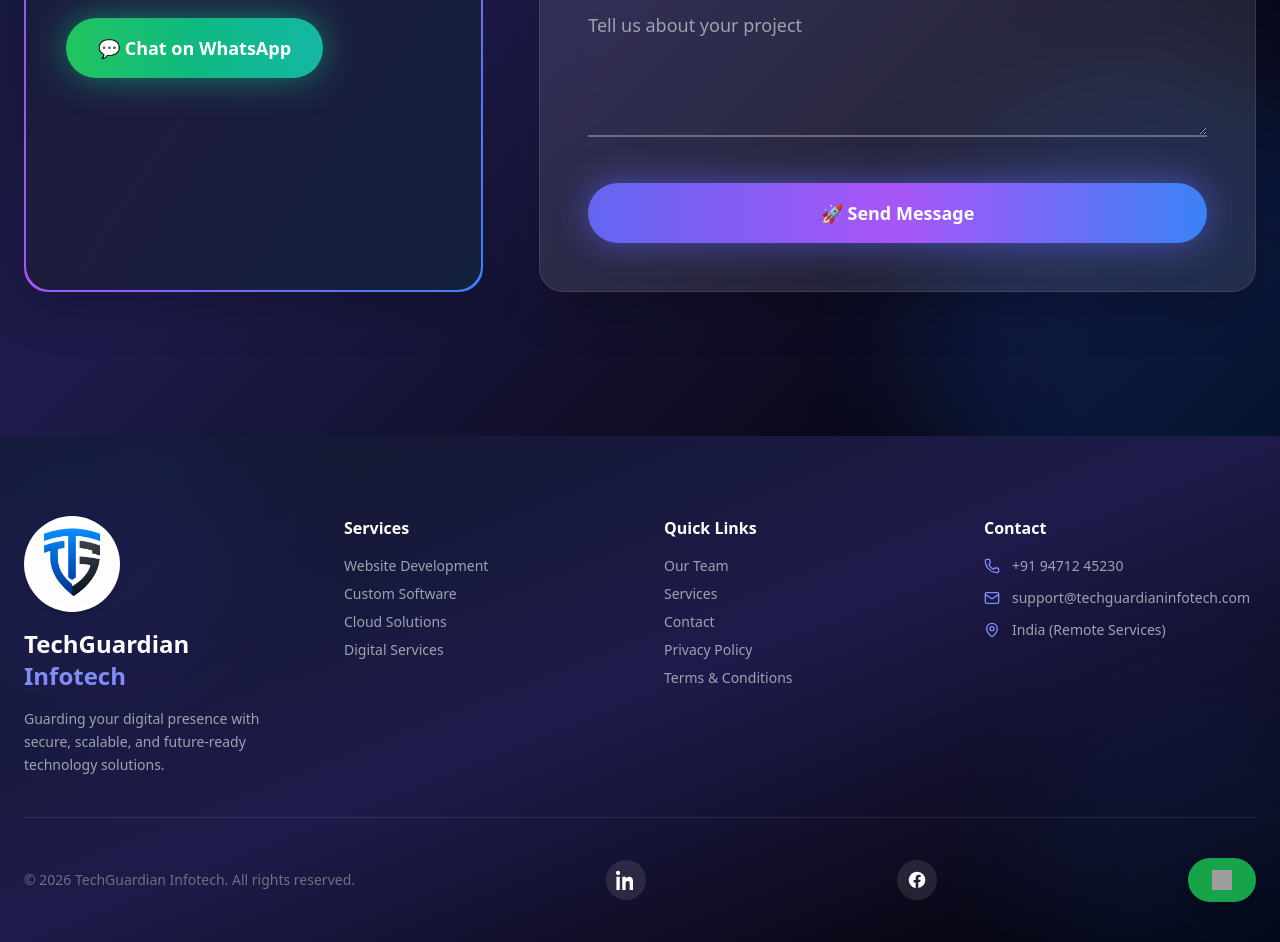
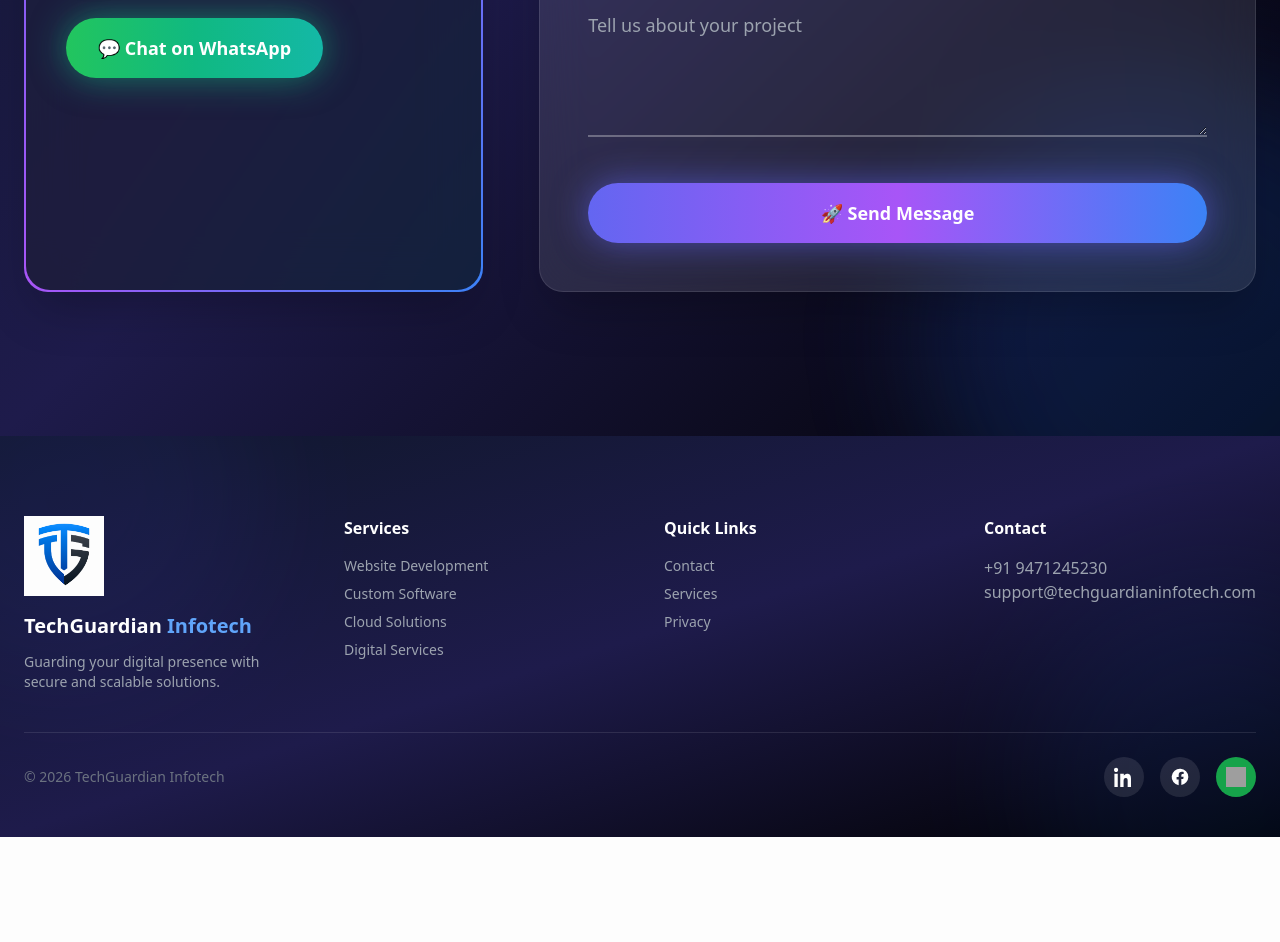
Before and after one commit to techguardianinfotech-design/techguardian-website, a Flask app: page / in a window 1280 px wide. Shown: the part 4812-5754 px from the top of the page. After the commit the page ends 5649 px from the top, so only its background shows below. Run offline with Flask 3, Linux system fonts and the light colour scheme; some libraries are stand-ins or nearby versions; grey boxes are pictures that could not be loaded.

Commit message:
landing page update

```diff
--- a/templates/index.html
+++ b/templates/index.html
@@ -53,38 +53,21 @@
 <body class="bg-gray-50 text-gray-800">
 
   <!-- NAVBAR -->
-<header class="fixed w-full z-50 bg-gradient-to-r from-blue-700 via-indigo-600 to-purple-600 shadow-lg">
+<header class="fixed w-full z-50 backdrop-blur-xl bg-black/40 border-b border-white/10">
   <div class="max-w-7xl mx-auto px-6 py-3 flex justify-between items-center">
 
-    <!-- LEFT: Logo + Company Name -->
-    <div class="flex items-center gap-4">
-
-      <!-- Bigger Logo -->
-      <img
-        src="../static/images/logo.png"
-        alt="TechGuardian Infotech Logo"
-        class="w-14 h-14 rounded-full bg-white p-1 shadow-md"
-      />
-
-      <!-- Company Name (Stacked) -->
-      <div class="leading-tight">
-        <h1 class="text-2xl md:text-3xl font-extrabold text-white tracking-wide">
-          TechGuardian
+    <!-- Logo -->
+    <div class="flex items-center gap-3">
+      <img src="./logo.png" class="w-12 h-12 object-contain" />
+      <h1 class="text-xl font-bold text-white">
+        TechGuardian <span class="text-blue-400">Infotech</span>
       </h1>
-        <span class="text-yellow-300 text-lg md:text-xl font-semibold tracking-wide">
-          Infotech
-        </span>
     </div>
 
-    </div>
-
-    <!-- RIGHT: Book Now -->
-    <a
-      href="tel:+919571245230"
-      class="flex items-center gap-2 bg-yellow-400 text-gray-900 px-5 py-2 rounded-full font-semibold hover:bg-yellow-300 transition duration-300 shadow-md"
-    >
-      📞 Book Now
-      <span class="hidden sm:inline font-bold">+91 9471245230</span>
+    <!-- CTA -->
+    <a href="tel:+919471245230"
+       class="bg-blue-600 text-white px-5 py-2 rounded-full hover:bg-blue-700 shadow-lg">
+      📞 Contact
     </a>
 
   </div>
@@ -951,105 +934,69 @@
 <!-- ================= FOOTER ================= -->
 <footer class="relative bg-gradient-to-br from-slate-900 via-indigo-950 to-black text-gray-400 overflow-hidden">
 
-  <!-- Subtle glow -->
+  <!-- Glow -->
   <div class="absolute -top-32 -left-32 w-96 h-96 bg-indigo-600 rounded-full blur-3xl opacity-10"></div>
   <div class="absolute -bottom-32 -right-32 w-96 h-96 bg-blue-600 rounded-full blur-3xl opacity-10"></div>
 
   <div class="relative max-w-7xl mx-auto px-6 pt-20 pb-10">
 
-    <!-- Top Grid -->
+    <!-- Grid -->
     <div class="grid grid-cols-1 md:grid-cols-2 lg:grid-cols-4 gap-12">
 
       <!-- Brand -->
-<div class="flex flex-col items-start">
-
-  <!-- Company Logo -->
-  <img
-    src="/static/images/logo.png"
-    alt="TechGuardian Infotech Logo"
-    class="w-25 h-24 mb-4 rounded-full bg-white p-1 shadow-md"
-  />
-
-  <!-- Company Name -->
-  <h3 class="text-2xl font-extrabold text-white mb-4">
-    TechGuardian <span class="text-indigo-400">Infotech</span>
+      <div>
+        <img src="./logo.png" class="w-20 mb-4" />
+        <h3 class="text-xl font-bold text-white mb-3">
+          TechGuardian <span class="text-blue-400">Infotech</span>
         </h3>
-
-  <!-- Tagline -->
-  <p class="text-gray-400 leading-relaxed text-sm max-w-xs">
-    Guarding your digital presence with secure, scalable,
-    and future-ready technology solutions.
+        <p class="text-gray-400 text-sm">
+          Guarding your digital presence with secure and scalable solutions.
         </p>
-
       </div>
-
 
       <!-- Services -->
       <div>
         <h4 class="text-white font-semibold mb-4">Services</h4>
         <ul class="space-y-2 text-sm">
-              <li>
-      <a href="/website-development" class="hover:text-white transition">
-        Website Development
-      </a>
-    </li>
-          <li><a href="/custom-software" class="hover:text-white transition">Custom Software</a></li>
-          <li><a href="/cloud-solutions" class="hover:text-white transition">Cloud Solutions</a></li>
-          <li><a href="/digital-security" class="hover:text-white transition">Digital Services</a></li>
+          <li>Website Development</li>
+          <li>Custom Software</li>
+          <li>Cloud Solutions</li>
+          <li>Digital Services</li>
         </ul>
       </div>
 
-      <!-- Quick Links -->
+      <!-- Links -->
       <div>
         <h4 class="text-white font-semibold mb-4">Quick Links</h4>
         <ul class="space-y-2 text-sm">
-    <li><a href="/our-team" class="hover:text-white transition">Our Team</a></li>
-    <li><a href="/services" class="hover:text-white transition">Services</a></li>
-    <li><a href="#contact" class="hover:text-white transition">Contact</a></li>
-    <li><a href="/privacy" class="hover:text-white transition">Privacy Policy</a></li>
-    <li>
-      <a href="/terms" class="hover:text-white transition">
-        Terms & Conditions
-      </a>
-    </li>
-
+          <li><a href="#contact" class="hover:text-white">Contact</a></li>
+          <li><a href="/services" class="hover:text-white">Services</a></li>
+          <li><a href="/privacy" class="hover:text-white">Privacy</a></li>
         </ul>
       </div>
 
       <!-- Contact -->
       <div>
         <h4 class="text-white font-semibold mb-4">Contact</h4>
-        <ul class="space-y-3 text-sm">
-          <li class="flex items-center gap-3">
-            <i data-lucide="phone" class="w-4 h-4 text-indigo-400"></i>
-            +91 94712 45230
-          </li>
-          <li class="flex items-center gap-3">
-            <i data-lucide="mail" class="w-4 h-4 text-indigo-400"></i>
-            support@techguardianinfotech.com
-          </li>
-          <li class="flex items-center gap-3">
-            <i data-lucide="map-pin" class="w-4 h-4 text-indigo-400"></i>
-            India (Remote Services)
-          </li>
-        </ul>
+        <p>+91 9471245230</p>
+        <p>support@techguardianinfotech.com</p>
       </div>
 
     </div>
 
-    <!-- Divider -->
-    <div class="border-t border-white/10 my-10"></div>
-
-    <!-- Bottom Bar -->
-    <div class="flex flex-col md:flex-row justify-between items-center gap-6">
+    <!-- Bottom -->
+    <div class="border-t border-white/10 mt-10 pt-6 flex flex-col md:flex-row justify-between items-center gap-6">
 
       <p class="text-sm text-gray-500">
-        © 2026 TechGuardian Infotech. All rights reserved.
+        © 2026 TechGuardian Infotech
       </p>
 
-      <!-- Social Icons -->
+      <!-- SOCIAL ICONS (FIXED) -->
+      <div class="flex gap-4">
+
+        <!-- LinkedIn -->
         <a href="https://www.linkedin.com/company/techguardian-infotech/about/?viewAsMember=true"
-   class="w-10 h-10 rounded-full bg-white/10 flex items-center justify-center hover:bg-indigo-600 transition">
+           class="w-10 h-10 rounded-full bg-white/10 flex items-center justify-center hover:bg-blue-600 hover:scale-110 transition">
 
           <svg xmlns="http://www.w3.org/2000/svg" class="w-5 h-5 text-white" fill="currentColor" viewBox="0 0 24 24">
             <path d="M4.98 3.5C4.98 4.88 3.87 6 2.49 6S0 4.88 0 3.5 1.11 1 2.49 1s2.49 1.12 2.49 2.5zM.5 8h4V24h-4V8zm7.5 0h3.8v2.2h.1c.5-.9 1.8-2.2 3.7-2.2 4 0 4.8 2.6 4.8 6V24h-4v-7c0-1.7 0-3.8-2.3-3.8s-2.6 1.8-2.6 3.7V24h-4V8z"/>
@@ -1057,8 +1004,9 @@
 
         </a>
 
+        <!-- Facebook -->
         <a href="https://www.facebook.com/profile.php?id=61586945920384"
-   class="w-10 h-10 rounded-full bg-white/10 flex items-center justify-center hover:bg-indigo-600 transition">
+           class="w-10 h-10 rounded-full bg-white/10 flex items-center justify-center hover:bg-blue-600 hover:scale-110 transition">
 
           <svg xmlns="http://www.w3.org/2000/svg" class="w-5 h-5 text-white" fill="currentColor" viewBox="0 0 24 24">
             <path d="M22 12a10 10 0 1 0-11.6 9.9v-7H7.9v-2.9h2.5V9.6c0-2.5 1.5-3.9 3.8-3.9 1.1 0 2.2.2 2.2.2v2.4h-1.2c-1.2 0-1.6.8-1.6 1.5v1.8h2.7l-.4 2.9h-2.3v7A10 10 0 0 0 22 12"/>
@@ -1066,17 +1014,13 @@
 
         </a>
 
-        <a href="https://wa.me/9471245230"
-   class="inline-flex items-center gap-3 px-6 py-3
-          rounded-full bg-green-600 text-white
-          hover:bg-green-500 transition shadow-lg">
+        <!-- WhatsApp -->
+        <a href="https://wa.me/919471245230"
+           class="w-10 h-10 rounded-full bg-green-600 flex items-center justify-center hover:scale-110 transition">
 
-  <!-- WhatsApp Icon -->
-   <img
-    src="https://upload.wikimedia.org/wikipedia/commons/6/6b/WhatsApp.svg"
-    alt="WhatsApp"
-    class="w-5 h-5"
-  />
+          <img src="https://upload.wikimedia.org/wikipedia/commons/6/6b/WhatsApp.svg"
+               class="w-5 h-5" />
+
         </a>
 
       </div>
```
Lines whose indentation alone changed are shown as unchanged.
